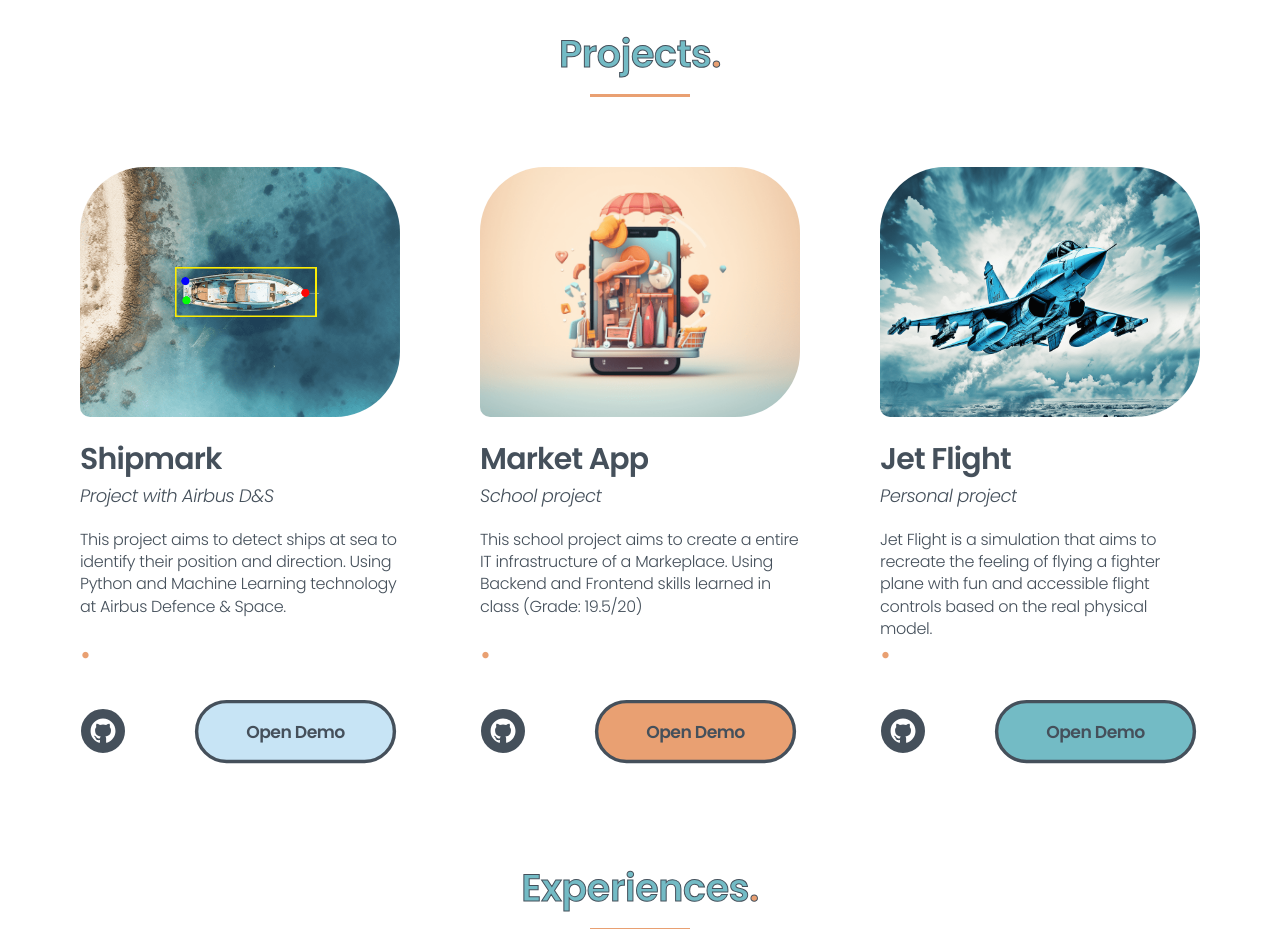
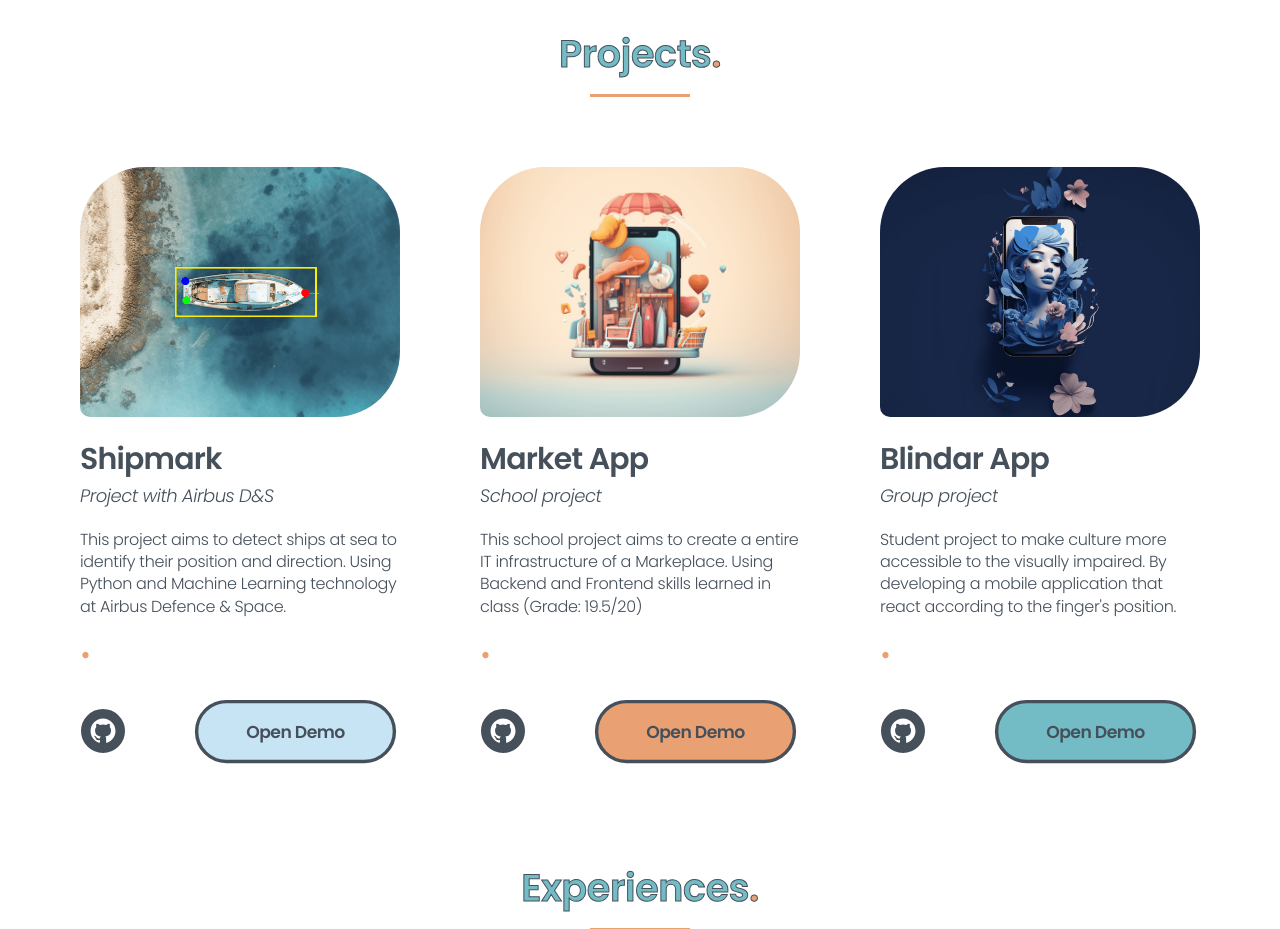
Before and after one commit to Edouard-M/Portfolio_Website, a React (Create React App) app: page / in a window 1280 px wide. Shown: the part 1760-2689 px from the top of the page. Built offline with nearby package versions, Linux system fonts and the light colour scheme.

Commit message:
Update Blindar project

```diff
--- a/src/data/english/ProjectsData.js
+++ b/src/data/english/ProjectsData.js
@@ -24,6 +24,18 @@ const project2 = {
 };
 
 const project3 = {
+    title: "Blindar App",
+    subtitle: "Group project",
+    text: "Student project to make culture more accessible to the visually impaired. By developing a mobile application that react according to the finger's position.",
+    image: "blindar.png",
+    button_color: "#73BBC5",
+    github_link: "https://github.com/Edouard-M",
+    demo_link: "https://blindar.fr/",
+    demo_button: "Open Demo",
+};
+
+/*
+const project4 = {
     title: "Jet Flight",
     subtitle: "Personal project",
     text: "Jet Flight is a simulation that aims to recreate the feeling of flying a fighter plane with fun and accessible flight controls based on the real physical model.",
@@ -33,6 +45,7 @@ const project3 = {
     demo_link: "https://jet-flight.fr/",
     demo_button: "Open Demo",
 };
+*/
 
 var listData = [section, project1, project2, project3]
 
--- a/src/data/french/ProjectsData.js
+++ b/src/data/french/ProjectsData.js
@@ -23,7 +23,20 @@ const project2 = {
    demo_button: "Ouvrir Demo",
 };
 
+
 const project3 = {
+    title: "App Blindar",
+    subtitle: "Projet de groupe",
+    text: "Projet étudiant pour rendre la culture plus accessible aux déficients visuels. En développant une application mobile qui réagit en fonction de la position du doigt.",
+    image: "blindar.png",
+    button_color: "#73BBC5",
+    github_link: "https://github.com/Edouard-M",
+    demo_link: "https://blindar.fr/",
+    demo_button: "Ouvrir Demo",
+};
+
+/*
+const project4 = {
     title: "Jet Flight",
     subtitle: "Projet personnel",
     text: "Jet Flight est une simulation qui vise à recréer la sensation de piloter un avion de chasse avec des commandes de vol amusantes et accessibles basées sur le modèle physique réel.",
@@ -33,6 +46,7 @@ const project3 = {
     demo_link: "https://jet-flight.fr/",
     demo_button: "Ouvrir Demo",
 };
+*/
 
 var listData = [section, project1, project2, project3]
 
```
Also changed, not shown: src/assets/projects/blindar.png.
